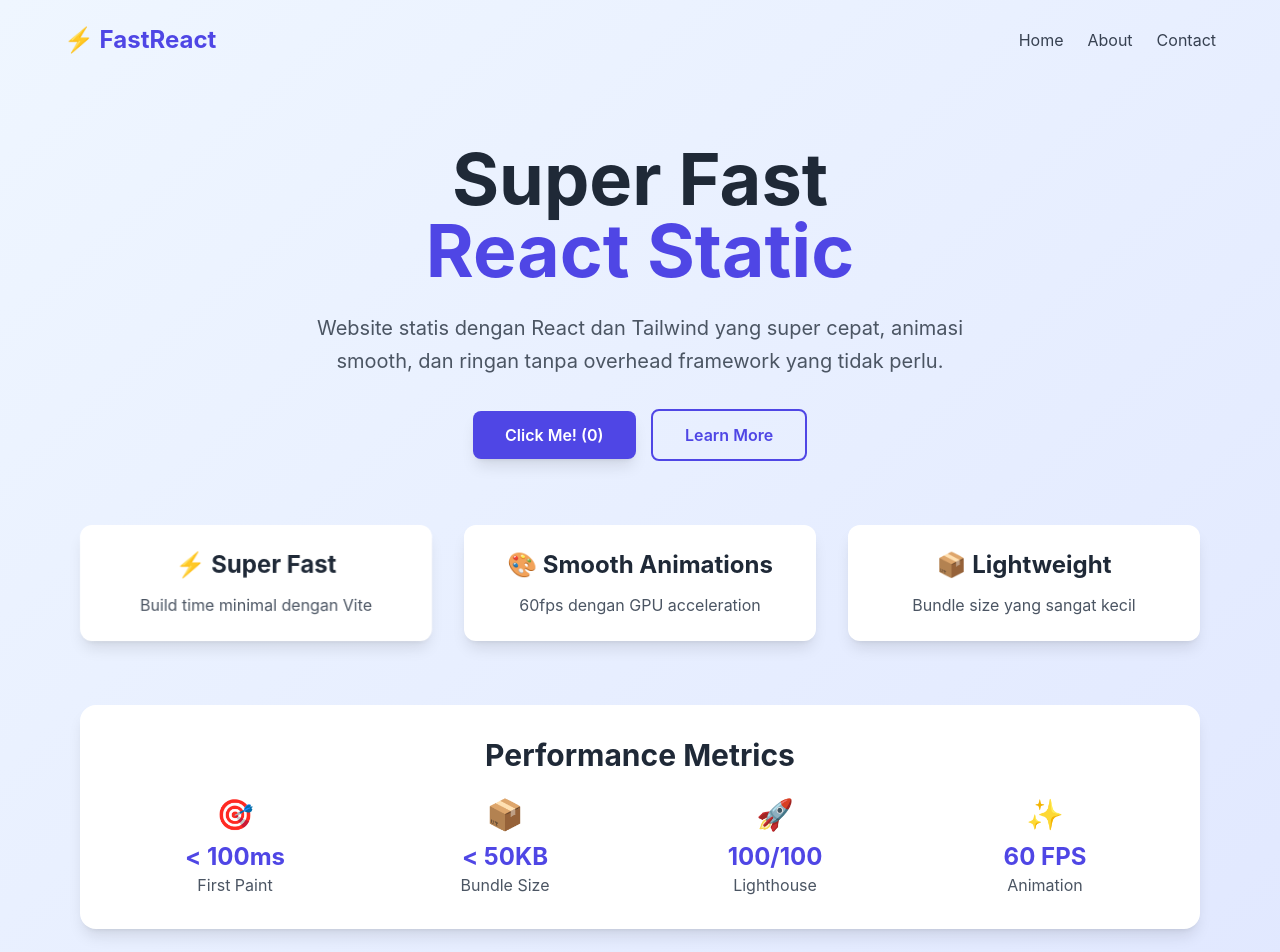
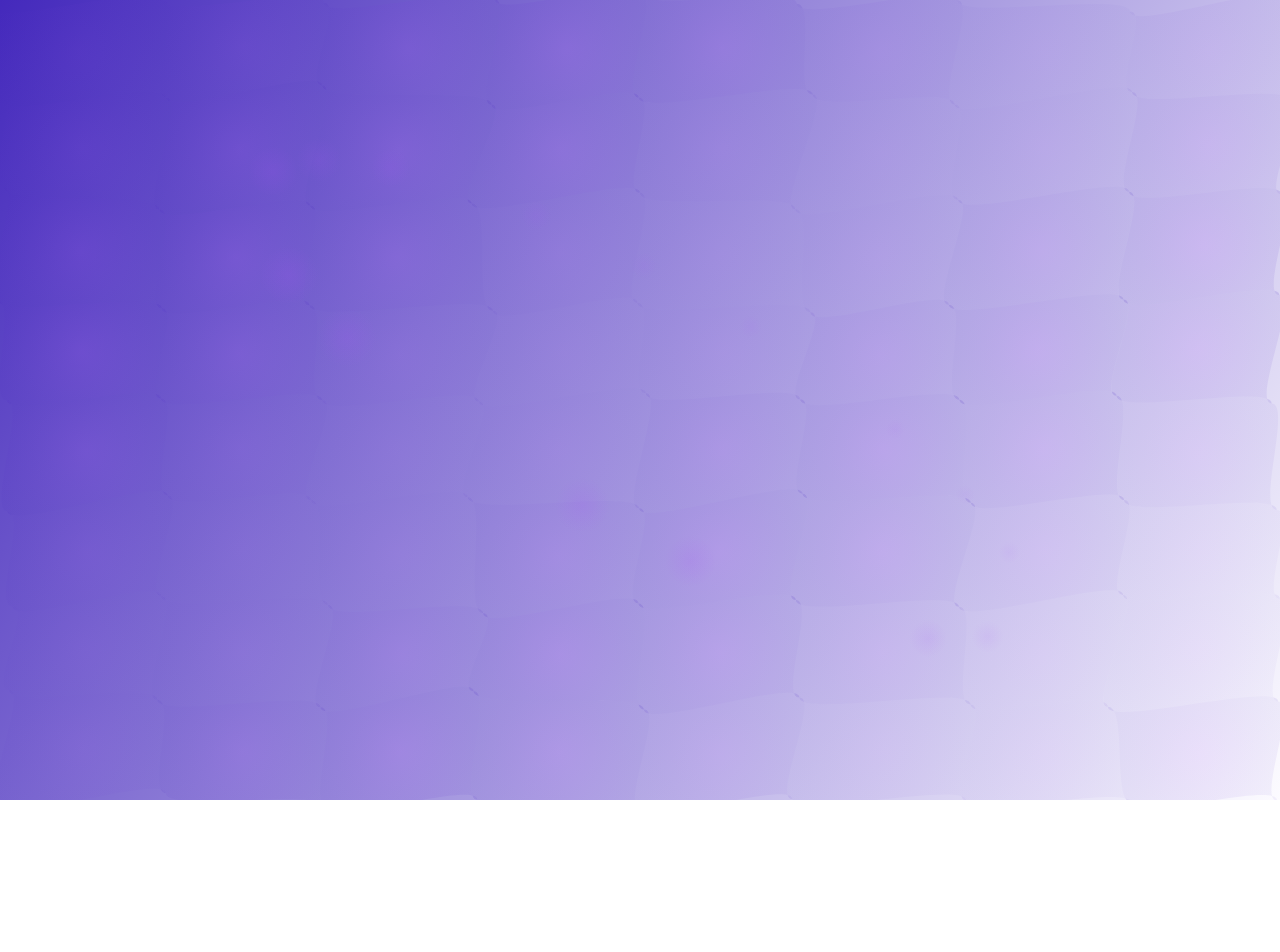
Before and after one commit to send0moka/treemoka, a React (Vite) app: page / in a window 1280 px wide. Shown: the top 952 px of the page. After the commit the page ends 800 px from the top, so only its background shows below. Built offline with nearby package versions, Linux system fonts and the light colour scheme.

Commit message:
refactor: replace header and main content with animated canvas for enhanced visuals

```diff
--- a/src/App.jsx
+++ b/src/App.jsx
@@ -1,102 +1,184 @@
-import React, { useState, useEffect } from 'react'
+import React, { useEffect, useRef } from 'react'
 
 function App() {
-  const [isLoaded, setIsLoaded] = useState(false)
-  const [count, setCount] = useState(0)
+  const canvasRef = useRef(null)
 
   useEffect(() => {
-    // Simulate component loaded
-    const timer = setTimeout(() => setIsLoaded(true), 100)
-    return () => clearTimeout(timer)
+    const canvas = canvasRef.current
+    if (!canvas) return
+
+    const ctx = canvas.getContext('2d')
+    let animationId
+
+    // Set canvas size properly
+    const resizeCanvas = () => {
+      const dpr = window.devicePixelRatio || 1
+      const rect = canvas.getBoundingClientRect()
+
+      canvas.width = rect.width * dpr
+      canvas.height = rect.height * dpr
+
+      ctx.scale(dpr, dpr)
+      canvas.style.width = rect.width + 'px'
+      canvas.style.height = rect.height + 'px'
+    }
+
+    // Initialize canvas size first
+    resizeCanvas()
+
+    // Animation parameters
+    let time = 0
+    const gridSize = 8
+    const points = []
+
+    // Create grid points
+    const createPoints = () => {
+      points.length = 0
+      for (let x = 0; x <= gridSize; x++) {
+        for (let y = 0; y <= gridSize; y++) {
+          points.push({
+            x: (x / gridSize) * canvas.offsetWidth,
+            y: (y / gridSize) * canvas.offsetHeight,
+            baseX: (x / gridSize) * canvas.offsetWidth,
+            baseY: (y / gridSize) * canvas.offsetHeight,
+            offsetX: (Math.random() - 0.5) * 100,
+            offsetY: (Math.random() - 0.5) * 100,
+            phase: Math.random() * Math.PI * 2
+          })
+        }
+      }
+    }
+
+    createPoints()
+
+    const animate = () => {
+      time += 0.01
+
+      const width = canvas.offsetWidth
+      const height = canvas.offsetHeight
+
+      ctx.clearRect(0, 0, width, height)
+
+      // Background gradient
+      const bgGradient = ctx.createLinearGradient(0, 0, width, height)
+      bgGradient.addColorStop(0, '#4429bc')
+      bgGradient.addColorStop(1, '#fcfbff')
+      ctx.fillStyle = bgGradient
+      ctx.fillRect(0, 0, width, height)
+
+      // Update points
+      points.forEach((point, index) => {
+        point.x = point.baseX + Math.sin(time + point.phase) * point.offsetX * 0.3
+        point.y = point.baseY + Math.cos(time * 0.8 + point.phase) * point.offsetY * 0.3
+      })
+
+      // Draw animated mesh
+      for (let x = 0; x < gridSize; x++) {
+        for (let y = 0; y < gridSize; y++) {
+          const i = x * (gridSize + 1) + y
+
+          if (x < gridSize && y < gridSize) {
+            const p1 = points[i]
+            const p2 = points[i + 1]
+            const p3 = points[i + gridSize + 1]
+            const p4 = points[i + gridSize + 2]
+
+            if (p1 && p2 && p3 && p4) {
+              // Create gradient for this quad
+              const centerX = (p1.x + p2.x + p3.x + p4.x) / 4
+              const centerY = (p1.y + p2.y + p3.y + p4.y) / 4
+
+              const gradient = ctx.createRadialGradient(
+                centerX, centerY, 0,
+                centerX, centerY, 100
+              )
+
+              const alpha = 0.1 + Math.sin(time + x + y) * 0.05
+              gradient.addColorStop(0, `rgba(168, 85, 247, ${alpha})`)
+              gradient.addColorStop(1, `rgba(68, 41, 188, ${alpha * 0.5})`)
+
+              ctx.fillStyle = gradient
+              ctx.beginPath()
+              ctx.moveTo(p1.x, p1.y)
+              ctx.bezierCurveTo(
+                p1.x + 20, p1.y,
+                p2.x - 20, p2.y,
+                p2.x, p2.y
+              )
+              ctx.bezierCurveTo(
+                p2.x, p2.y + 20,
+                p4.x, p4.y - 20,
+                p4.x, p4.y
+              )
+              ctx.bezierCurveTo(
+                p4.x - 20, p4.y,
+                p3.x + 20, p3.y,
+                p3.x, p3.y
+              )
+              ctx.bezierCurveTo(
+                p3.x, p3.y - 20,
+                p1.x, p1.y + 20,
+                p1.x, p1.y
+              )
+              ctx.closePath()
+              ctx.fill()
+            }
+          }
+        }
+      }
+
+      // Add floating orbs
+      for (let i = 0; i < 15; i++) {
+        const orbX = width * 0.5 + Math.sin(time * 0.5 + i) * width * 0.3
+        const orbY = height * 0.5 + Math.cos(time * 0.3 + i) * height * 0.3
+        const orbSize = 20 + Math.sin(time + i) * 10
+        const orbAlpha = 0.1 + Math.sin(time + i) * 0.05
+
+        const orbGradient = ctx.createRadialGradient(
+          orbX, orbY, 0,
+          orbX, orbY, orbSize
+        )
+
+        orbGradient.addColorStop(0, `rgba(168, 85, 247, ${orbAlpha})`)
+        orbGradient.addColorStop(1, `rgba(168, 85, 247, 0)`)
+
+        ctx.fillStyle = orbGradient
+        ctx.beginPath()
+        ctx.arc(orbX, orbY, orbSize, 0, Math.PI * 2)
+        ctx.fill()
+      }
+
+      animationId = requestAnimationFrame(animate)
+    }
+
+    // Handle resize
+    const handleResize = () => {
+      resizeCanvas()
+      createPoints()
+    }
+
+    // Start animation
+    animate()
+
+    window.addEventListener('resize', handleResize)
+
+    return () => {
+      cancelAnimationFrame(animationId)
+      window.removeEventListener('resize', handleResize)
+    }
   }, [])
 
   return (
-    <div className="min-h-screen bg-gradient-to-br from-blue-50 to-indigo-100">
-      {/* Header dengan animasi slide down */}
-      <header className={`py-6 px-4 ${isLoaded ? 'animate-slide-down' : 'opacity-0'}`}>
-        <nav className="flex items-center justify-between max-w-6xl mx-auto">
-          <div className="text-2xl font-bold text-indigo-600 hover-lift gpu-accelerated">
-            ⚡ FastReact
-          </div>
-          <div className="space-x-6">
-            <a href="#home" className="text-gray-700 hover:text-indigo-600 animate-smooth">Home</a>
-            <a href="#about" className="text-gray-700 hover:text-indigo-600 animate-smooth">About</a>
-            <a href="#contact" className="text-gray-700 hover:text-indigo-600 animate-smooth">Contact</a>
-          </div>
-        </nav>
-      </header>
-
-      {/* Hero Section */}
-      <main className="max-w-6xl px-4 py-16 mx-auto">
-        <section className={`text-center ${isLoaded ? 'animate-fade-in-up' : 'opacity-0'}`}>
-          <h1 className="mb-6 text-5xl font-bold text-gray-800 md:text-7xl animate-float">
-            Super Fast
-            <span className="block text-indigo-600 animate-pulse-soft">React Static</span>
-          </h1>
-
-          <p className="max-w-2xl mx-auto mb-8 text-xl leading-relaxed text-gray-600">
-            Website statis dengan React dan Tailwind yang super cepat, animasi smooth,
-            dan ringan tanpa overhead framework yang tidak perlu.
-          </p>
-
-          <div className="flex flex-col items-center justify-center gap-4 mb-12 sm:flex-row">
-            <button
-              onClick={() => setCount(count + 1)}
-              className="px-8 py-3 font-semibold text-white transform bg-indigo-600 rounded-lg shadow-lg hover:bg-indigo-700 hover-lift animate-smooth gpu-accelerated hover:shadow-xl active:scale-95"
-            >
-              Click Me! ({count})
-            </button>
-
-            <button className="px-8 py-3 font-semibold text-indigo-600 border-2 border-indigo-600 rounded-lg hover:bg-indigo-600 hover:text-white animate-smooth hover-lift gpu-accelerated">
-              Learn More
-            </button>
-          </div>
-
-          {/* Animated Cards */}
-          <div className="grid gap-8 mt-16 md:grid-cols-3">
-            {[
-              { title: "⚡ Super Fast", desc: "Build time minimal dengan Vite", delay: "0s" },
-              { title: "🎨 Smooth Animations", desc: "60fps dengan GPU acceleration", delay: "0.2s" },
-              { title: "📦 Lightweight", desc: "Bundle size yang sangat kecil", delay: "0.4s" }
-            ].map((card, index) => (
-              <div
-                key={index}
-                className={`p-6 bg-white rounded-xl shadow-lg hover:shadow-xl
-                           animate-smooth hover-lift gpu-accelerated
-                           ${isLoaded ? 'animate-scale-in' : 'opacity-0'}`}
-                style={{ animationDelay: card.delay }}
-              >
-                <h3 className="mb-3 text-2xl font-bold text-gray-800">{card.title}</h3>
-                <p className="text-gray-600">{card.desc}</p>
-              </div>
-            ))}
-          </div>
-
-          {/* Performance Stats */}
-          <div className={`mt-16 p-8 bg-white rounded-2xl shadow-lg ${isLoaded ? 'animate-bounce-soft' : 'opacity-0'}`}>
-            <h2 className="mb-6 text-3xl font-bold text-gray-800">Performance Metrics</h2>
-            <div className="grid gap-6 md:grid-cols-4">
-              {[
-                { label: "First Paint", value: "< 100ms", icon: "🎯" },
-                { label: "Bundle Size", value: "< 50KB", icon: "📦" },
-                { label: "Lighthouse", value: "100/100", icon: "🚀" },
-                { label: "Animation", value: "60 FPS", icon: "✨" }
-              ].map((stat, index) => (
-                <div key={index} className="text-center">
-                  <div className="mb-2 text-3xl animate-float">{stat.icon}</div>
-                  <div className="text-2xl font-bold text-indigo-600">{stat.value}</div>
-                  <div className="text-gray-600">{stat.label}</div>
-                </div>
-              ))}
-            </div>
-          </div>
-        </section>
-      </main>
-
-      {/* Footer */}
-      <footer className={`mt-16 py-8 text-center text-gray-600 ${isLoaded ? 'animate-fade-in' : 'opacity-0'}`}>
-        <p>Built with React + Vite + Tailwind CSS | Deployed on Vercel</p>
-      </footer>
+    <div className="w-full h-screen overflow-hidden bg-gradient-to-br from-purple-700 to-purple-50">
+      <canvas
+        ref={canvasRef}
+        className="block w-full h-full"
+        style={{
+          width: '100vw',
+          height: '100vh',
+          display: 'block'
+        }}
+      />
     </div>
   )
 }
```
